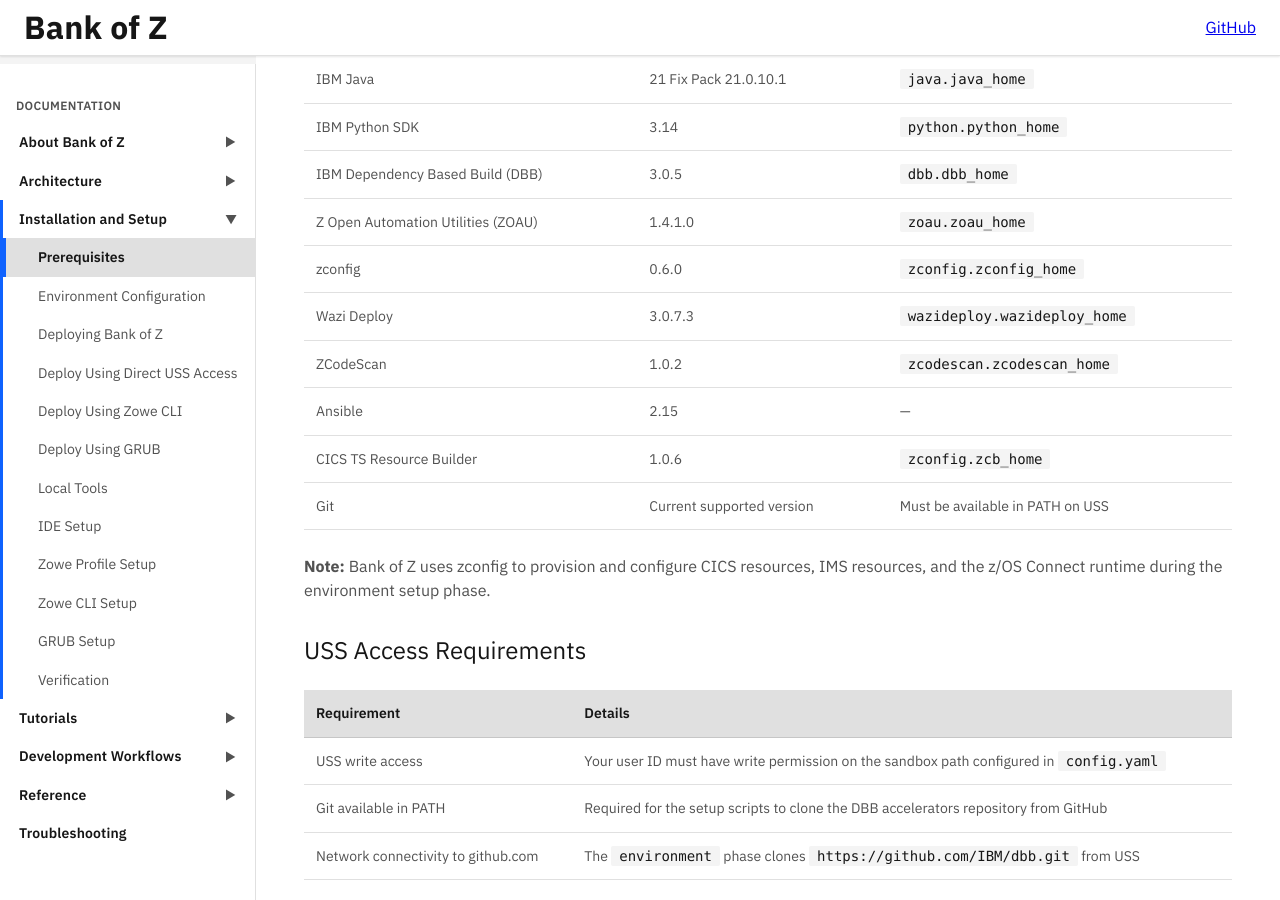
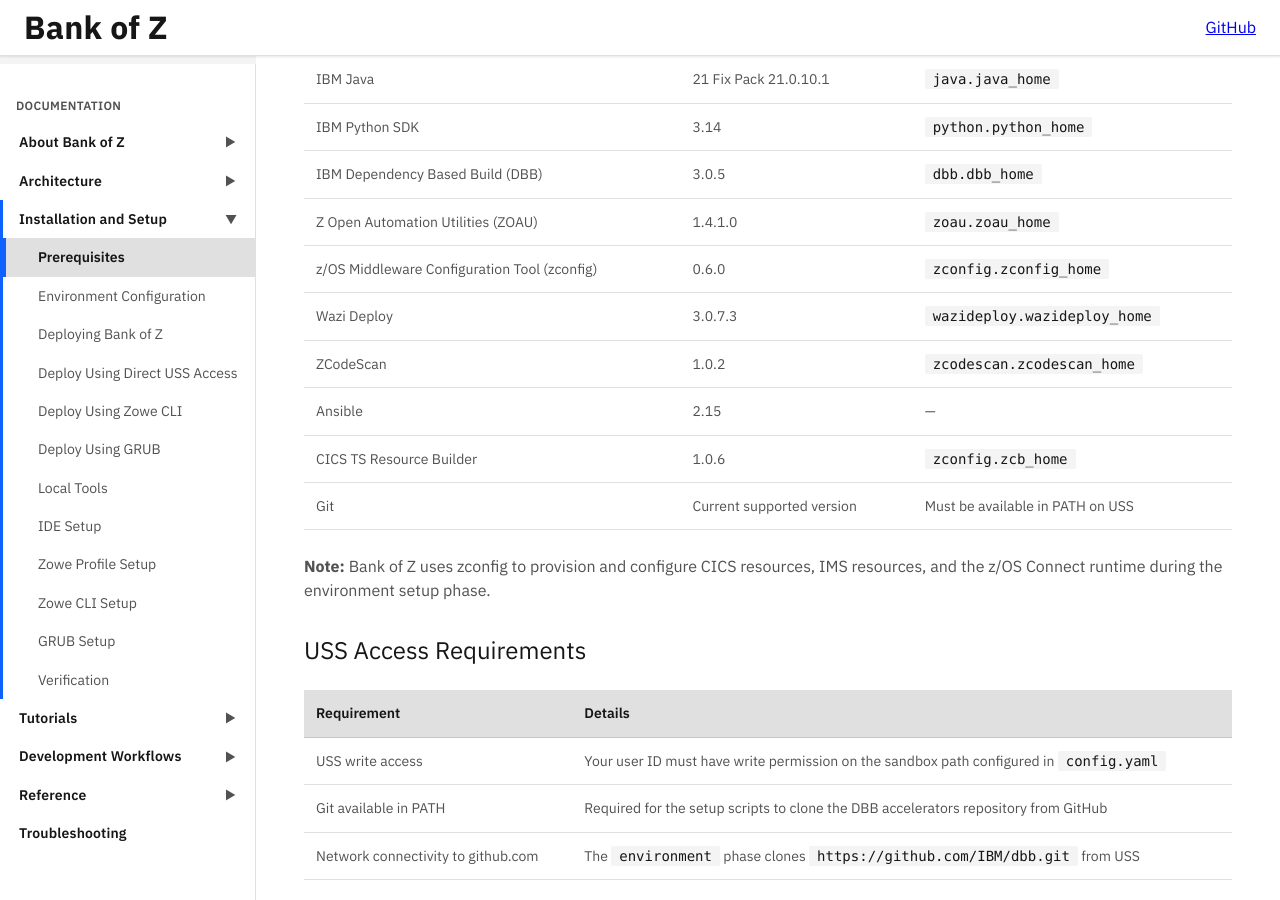
Before and after one commit to davidjwriter/Bank-of-Z, a Jekyll site: the page built from docs/docs/installation-and-setup/prerequisites.md, in a window 1280 px wide and 900 px high, scrolled down 1618 px. Built offline with Jekyll 4.4.1, drawn with Linux system fonts in a browser that asks for light colours.

Commit message:
Use product name for zconfig and add to glossary (#162)

```diff
--- a/docs/docs/installation-and-setup/prerequisites.md
+++ b/docs/docs/installation-and-setup/prerequisites.md
@@ -48,7 +48,7 @@
 | IBM Python SDK | 3.14 | `python.python_home` |
 | IBM Dependency Based Build (DBB) | 3.0.5 | `dbb.dbb_home` |
 | Z Open Automation Utilities (ZOAU) | 1.4.1.0 | `zoau.zoau_home` |
-| zconfig | 0.6.0 | `zconfig.zconfig_home` |
+| z/OS Middleware Configuration Tool (zconfig) | 0.6.0 | `zconfig.zconfig_home` |
 | Wazi Deploy | 3.0.7.3 | `wazideploy.wazideploy_home` |
 | ZCodeScan | 1.0.2 | `zcodescan.zcodescan_home` |
 | Ansible | 2.15 | — |
```
Also changed, not shown: docs/docs/reference/configuration-reference.md (+1 -1 lines), docs/docs/reference/glossary.md (+1 -0 lines), 2 other files.
